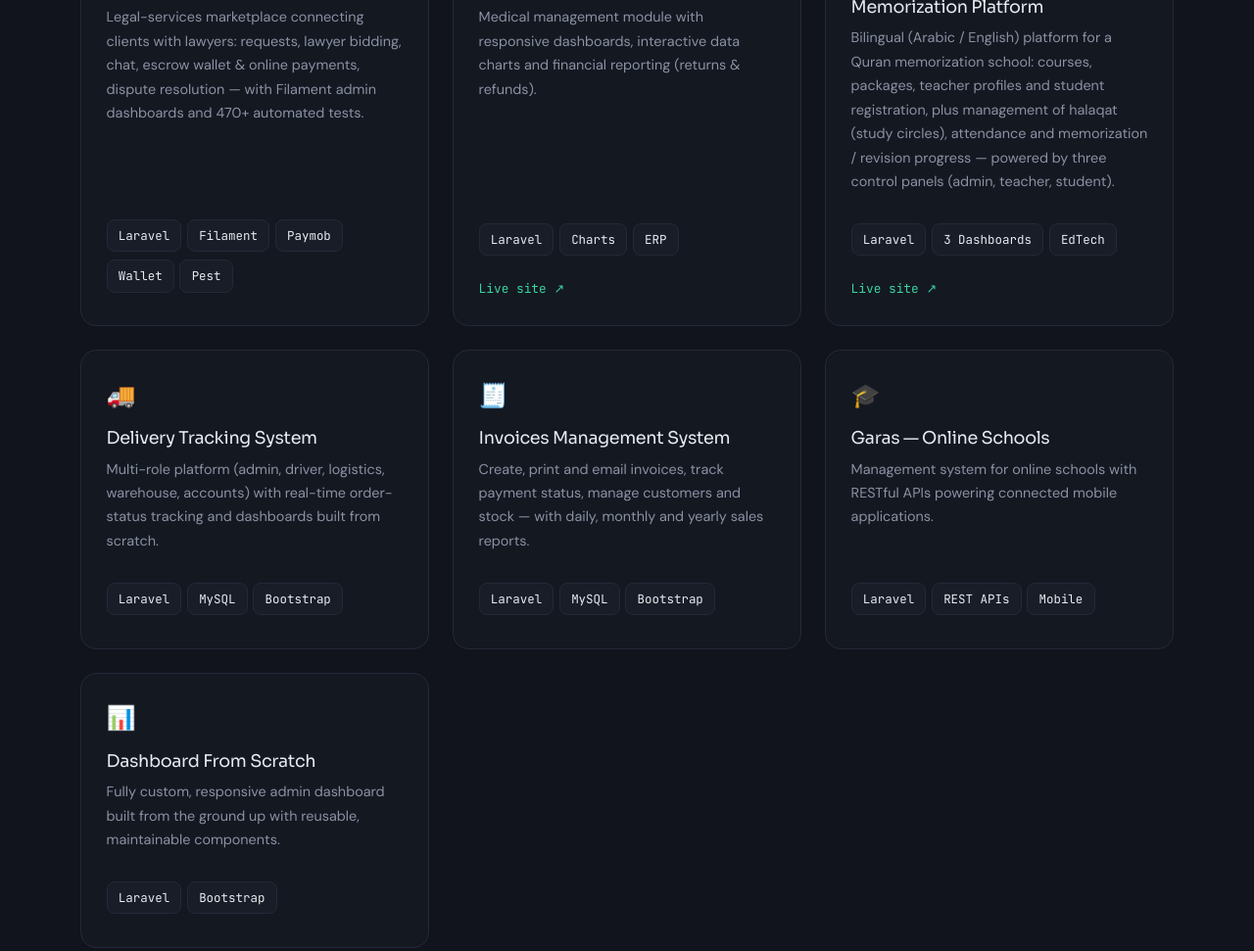
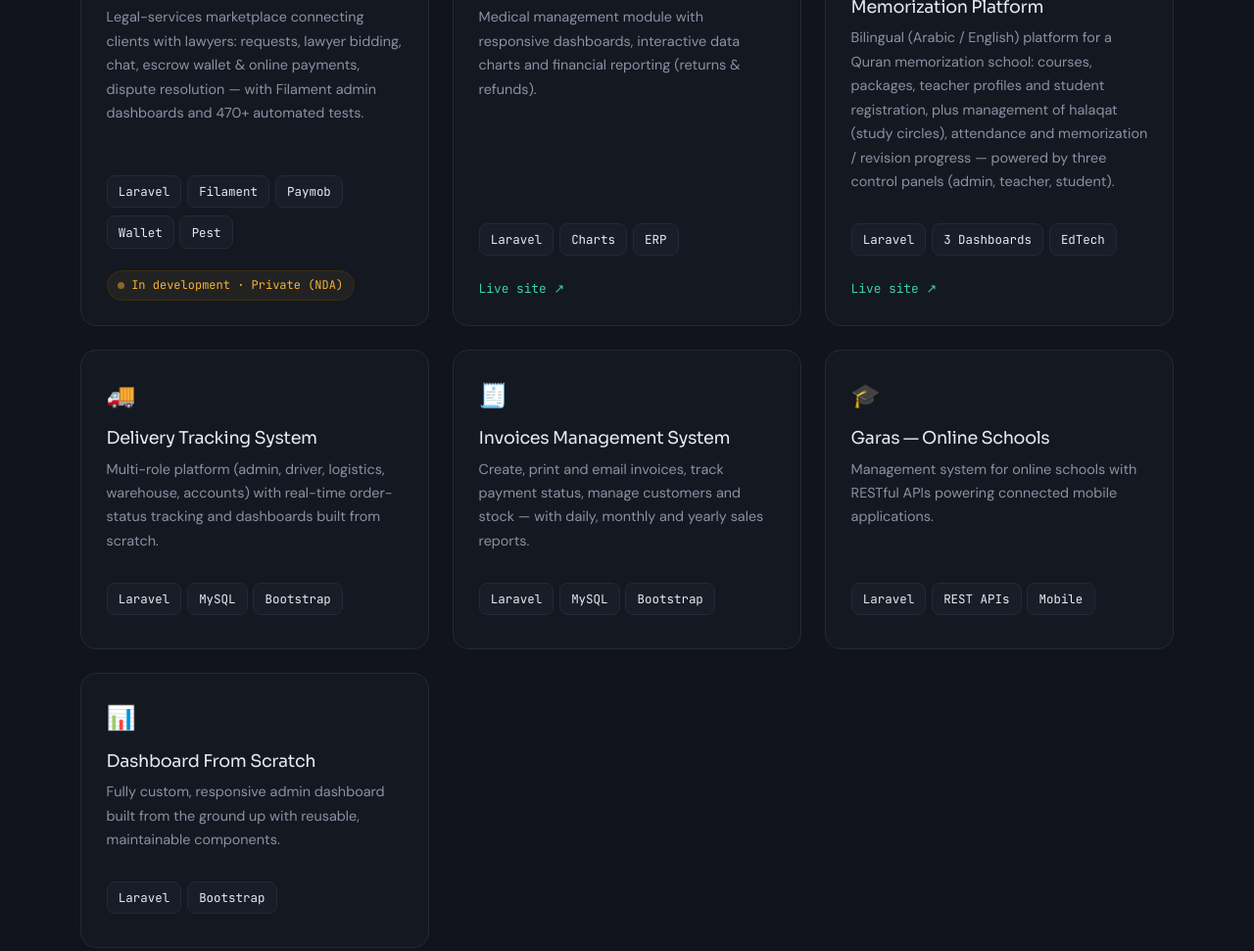
Before and after one commit to Ahmedibrahim1998/portifilo, a plain HTML site: page index.html in a window 1280 px wide. Shown: the part 5401-6372 px from the top of the page at 98% size. Drawn offline with nearby package versions, Linux system fonts and the light colour scheme.

Commit message:
Mark LawMate as in development / private (NDA) instead of linking the dashboard
Co-Authored-By: Claude Opus 5.5 <noreply@anthropic.com>

```diff
--- a/index.html
+++ b/index.html
@@ -270,6 +270,14 @@
       border-bottom: 1px solid transparent;
     }
     .proj-link:hover { color: var(--accent-2); border-bottom-color: var(--accent-2); }
+    .proj-status {
+      display: inline-flex; align-items: center; gap: .45rem; margin-top: .9rem; align-self: flex-start;
+      font-family: var(--mono); font-size: .75rem; color: var(--accent);
+      border: 1px solid var(--accent-dim); background: rgba(249,178,52,.06);
+      padding: .25rem .65rem; border-radius: 999px;
+    }
+    .proj-status .pulse { width: 7px; height: 7px; border-radius: 50%; background: var(--accent); animation: pulse 1.6s ease-in-out infinite; }
+    @keyframes pulse { 0%,100% { opacity: 1; } 50% { opacity: .3; } }
 
     /* ===== education ===== */
     .edu-card { background: var(--card); border: 1px solid var(--line); border-radius: 14px; padding: 1.4rem 1.5rem; height: 100%; transition: .25s; }
@@ -600,6 +608,7 @@
 
     projects: [
       { ic: "⚖️", name: "LawMate", tags: ["Laravel", "Filament", "Paymob", "Wallet", "Pest"],
+        status: "In development · Private (NDA)",
         desc: "Legal-services marketplace connecting clients with lawyers: requests, lawyer bidding, chat, escrow wallet & online payments, dispute resolution — with Filament admin dashboards and 470+ automated tests." },
       { ic: "🏥", name: "ERP Clinic System — MedEuCare", tags: ["Laravel", "Charts", "ERP"],
         link: "https://medeucare.com/",
@@ -682,6 +691,7 @@
         <p>${p.desc}</p>
         <div class="proj-tags">${p.tags.map(t => `<span class="chip">${t}</span>`).join("")}</div>
         ${p.link ? `<a class="proj-link" href="${p.link}" target="_blank" rel="noopener">Live site ↗</a>` : ""}
+        ${p.status ? `<span class="proj-status"><span class="pulse"></span>${p.status}</span>` : ""}
       </div>
     </div>`).join("");
 
```
